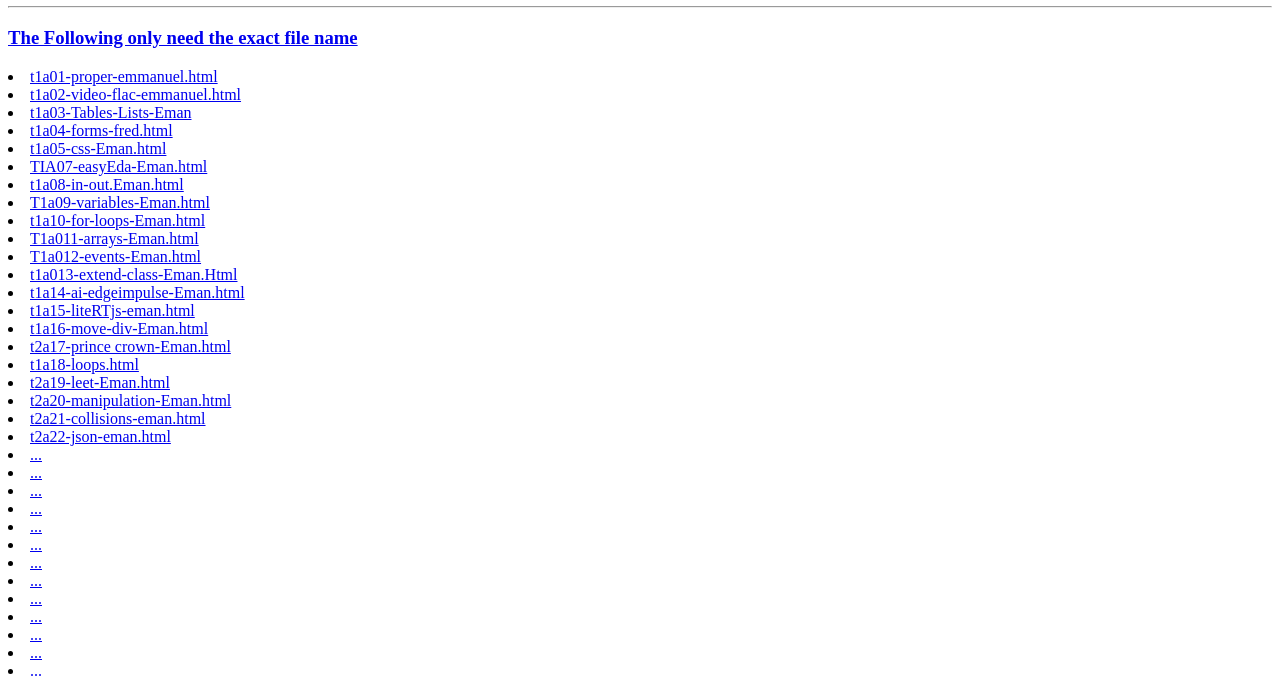
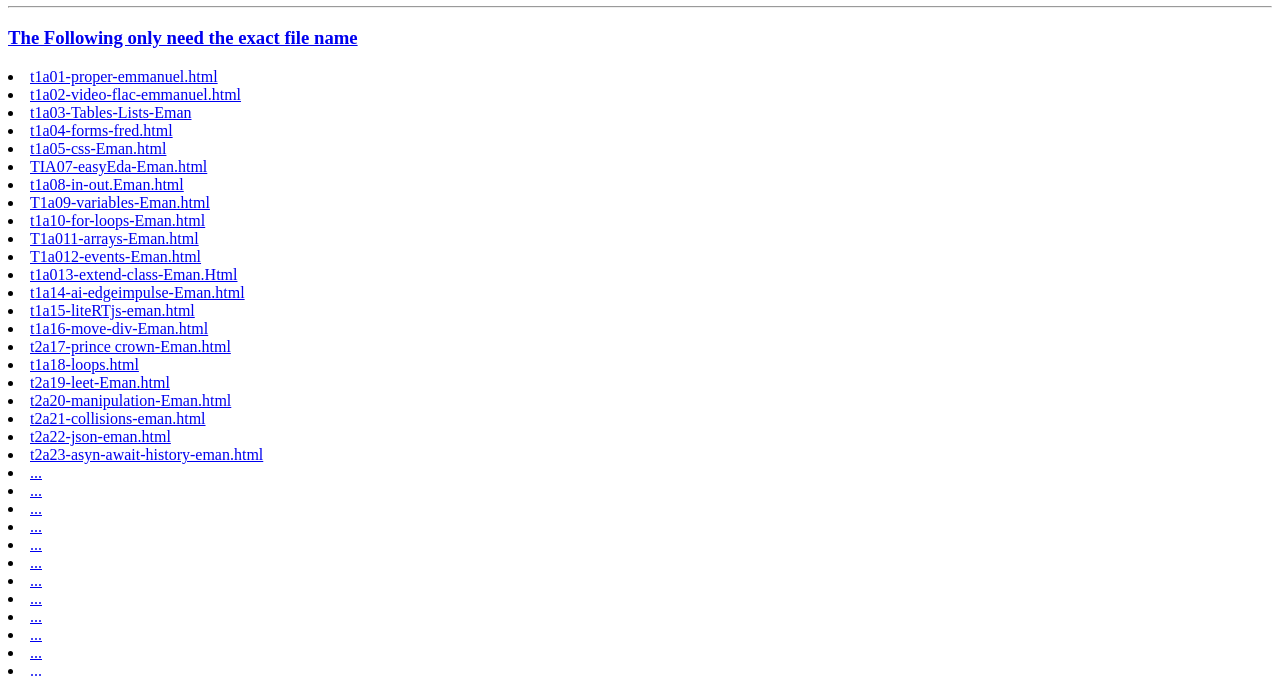
Before and after one commit to MennyA101/game-dev-Eman-2025, a plain HTML site: page public/index.html in a window 1280 px wide. Shown: the part 122-799 px from the top of the page. Drawn offline with Linux system fonts and the light colour scheme.

Commit message:
Update index.html

```diff
--- a/public/index.html
+++ b/public/index.html
@@ -25,7 +25,7 @@
 <li><a href="t2a20-manipulation-Eman.html">t2a20-manipulation-Eman.html</a>
 <li><a href="t2a21-collisions-eman.html">t2a21-collisions-eman.html</a>
 <li><a href="t2a22-json-eman.html">t2a22-json-eman.html</a>
-<li><a href="..">...</a>
+<li><a href="t2a23-asyn-await-history-eman.html">t2a23-asyn-await-history-eman.html</a>
 <li><a href="..">...</a>
 <li><a href="..">...</a>
 <li><a href="..">...</a>
```
